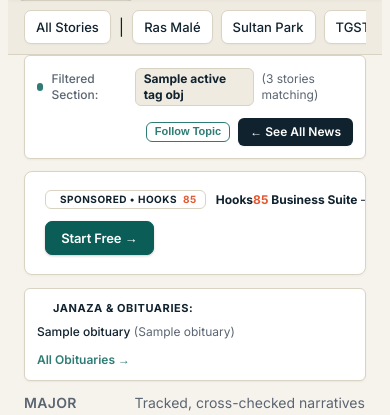
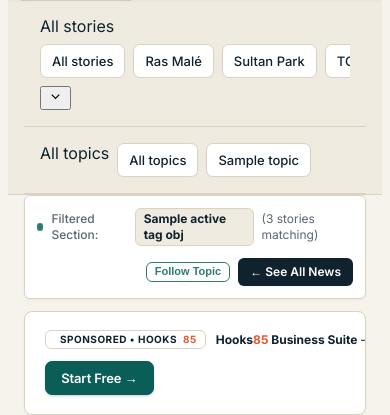
Before and after one commit to Gitrif/khulaasaa, a FastAPI app: template templates/index.html in a window 390 px wide. Shown: the part 41-456 px from the top of the page. Run offline with FastAPI, Linux system fonts and the light colour scheme; the template is opened without the code that fills it: most values are stand-ins (such as "Sample title", 1, 10 or a date in 2020); grey boxes marked "Sample" are stand-in pictures; data that the repository does not hold is empty; some libraries are stand-ins or nearby versions.

Commit message:
Add shared two-row responsive news filters

```diff
--- a/templates/index.html
+++ b/templates/index.html
@@ -2,32 +2,38 @@
 {% block title %}Khulaasaa — Maldives news, cross-checked{% endblock %}
 
 {% block content %}
-<!-- Sub-Appbar Filter & Sort Bar (Heading removed, Sort menu directly below App Bar) -->
-<div class="filter-toolbar border-b border-hairline py-2">
-  <div class="filter-toolbar-inner max-w-5xl mx-auto px-4 flex items-center justify-between gap-3 flex-wrap sm:flex-nowrap">
-    <!-- Category / Narrative Filter Pills -->
-    <div class="flex items-center gap-1.5 overflow-x-auto py-0.5 no-scrollbar filter-pills flex-1 min-w-0">
-      <a href="/" class="filter-pill {{ 'active' if not active_tag and not active_topic else '' }}" title="See all news stories">
-        All Stories
-      </a>
-      <span class="text-hairline mx-1">|</span>
+<!-- Shared responsive filter section: top on desktop, bottom dock on mobile. -->
+<div class="filter-toolbar" id="pageFilterToolbar">
+  <div class="filter-toolbar-inner max-w-5xl mx-auto px-4">
+    <div class="filter-row filter-row-stories">
+      <span class="filter-row-label">All stories</span>
+      <div class="filter-pills" aria-label="Story filters">
+        <a href="/" class="filter-pill {{ 'active' if not active_tag and not active_topic else '' }}">All stories</a>
         <a href="/?tag=ras-male" class="filter-pill {{ 'active' if active_tag == 'ras-male' else '' }}">Ras Malé</a>
         <a href="/?tag=sultan-park" class="filter-pill {{ 'active' if active_tag == 'sultan-park' else '' }}">Sultan Park</a>
         <a href="/?tag=tgst-tax" class="filter-pill {{ 'active' if active_tag == 'tgst-tax' else '' }}">TGST &amp; Taxes</a>
         <a href="/?tag=green-tax" class="filter-pill {{ 'active' if active_tag == 'green-tax' else '' }}">Green Tax</a>
         <a href="/?tag=traffic-reform" class="filter-pill {{ 'active' if active_tag == 'traffic-reform' else '' }}">Traffic Ban</a>
         <a href="/?tag=bridge-safety" class="filter-pill {{ 'active' if active_tag == 'bridge-safety' else '' }}">Bridge Safety</a>
-      <button id="toggleFilterBtn" type="button" class="filter-pill filter-toggle border-dashed" aria-expanded="false" aria-controls="filterDrawer" onclick="toggleFilterDrawer()"><span>Filters</span><svg class="filter-chevron" width="14" height="14" viewBox="0 0 24 24" fill="none" stroke="currentColor" stroke-width="2" aria-hidden="true"><path d="m6 9 6 6 6-6"/></svg></button>
       </div>
-
-
+      <button id="toggleFilterBtn" type="button" class="filter-more-btn" aria-expanded="false" aria-controls="filterDrawer" onclick="toggleFilterDrawer()" aria-label="More filters">
+        <svg class="filter-chevron" width="15" height="15" viewBox="0 0 24 24" fill="none" stroke="currentColor" stroke-width="2" aria-hidden="true"><path d="m6 9 6 6 6-6"/></svg>
+      </button>
     </div>
-
-  <!-- Expandable Detailed Filter Drawer -->
-  <div id="filterDrawer" class="max-w-5xl mx-auto px-4 pt-3 pb-1 border-t border-hairline mt-2 hidden">
+    <div class="filter-row filter-row-topics">
+      <span class="filter-row-label">All topics</span>
+      <div class="filter-pills" aria-label="Topic filters">
+        <a href="/" class="filter-pill {{ 'active' if not active_topic else '' }}">All topics</a>
+        {% for tp in all_topics %}
+        <a href="/?topic={{ tp.id }}" class="filter-pill {{ 'active' if active_topic == tp.id else '' }}">{{ tp.label }}</a>
+        {% endfor %}
+      </div>
+    </div>
+  </div>
+  <div id="filterDrawer" class="filter-drawer max-w-5xl mx-auto px-4 hidden">
     <div class="grid grid-cols-1 md:grid-cols-2 gap-3">
       <div>
-        <span class="text-[11px] font-bold uppercase tracking-wider text-slate block mb-1.5">Tracked National Narratives &amp; Projects:</span>
+        <span class="text-[11px] font-bold uppercase tracking-wider text-slate block mb-1.5">Tracked national narratives &amp; projects</span>
         <div class="flex flex-wrap gap-1.5">
           {% for t in all_tags %}
           <a href="/?tag={{ t.id }}" class="text-xs px-2.5 py-1 rounded border border-hairline hover:bg-cream transition" style="{{ 'background:var(--ink);color:var(--paper);border-color:var(--ink);' if active_tag == t.id else 'color:' + t.color + ';' }}">{{ t.label }}</a>
@@ -35,7 +41,7 @@
         </div>
       </div>
       <div>
-        <span class="text-[11px] font-bold uppercase tracking-wider text-slate block mb-1.5">News Topics &amp; Disciplines:</span>
+        <span class="text-[11px] font-bold uppercase tracking-wider text-slate block mb-1.5">News topics &amp; disciplines</span>
         <div class="flex flex-wrap gap-1.5">
           {% for tp in all_topics %}
           <a href="/?topic={{ tp.id }}" class="text-xs px-2.5 py-1 rounded border border-hairline hover:bg-cream transition" style="{{ 'background:var(--ink);color:var(--paper);border-color:var(--ink);' if active_topic == tp.id else 'color:' + tp.color + ';' }}">{{ tp.label }}</a>
```
Lines whose indentation alone changed are shown as unchanged.
